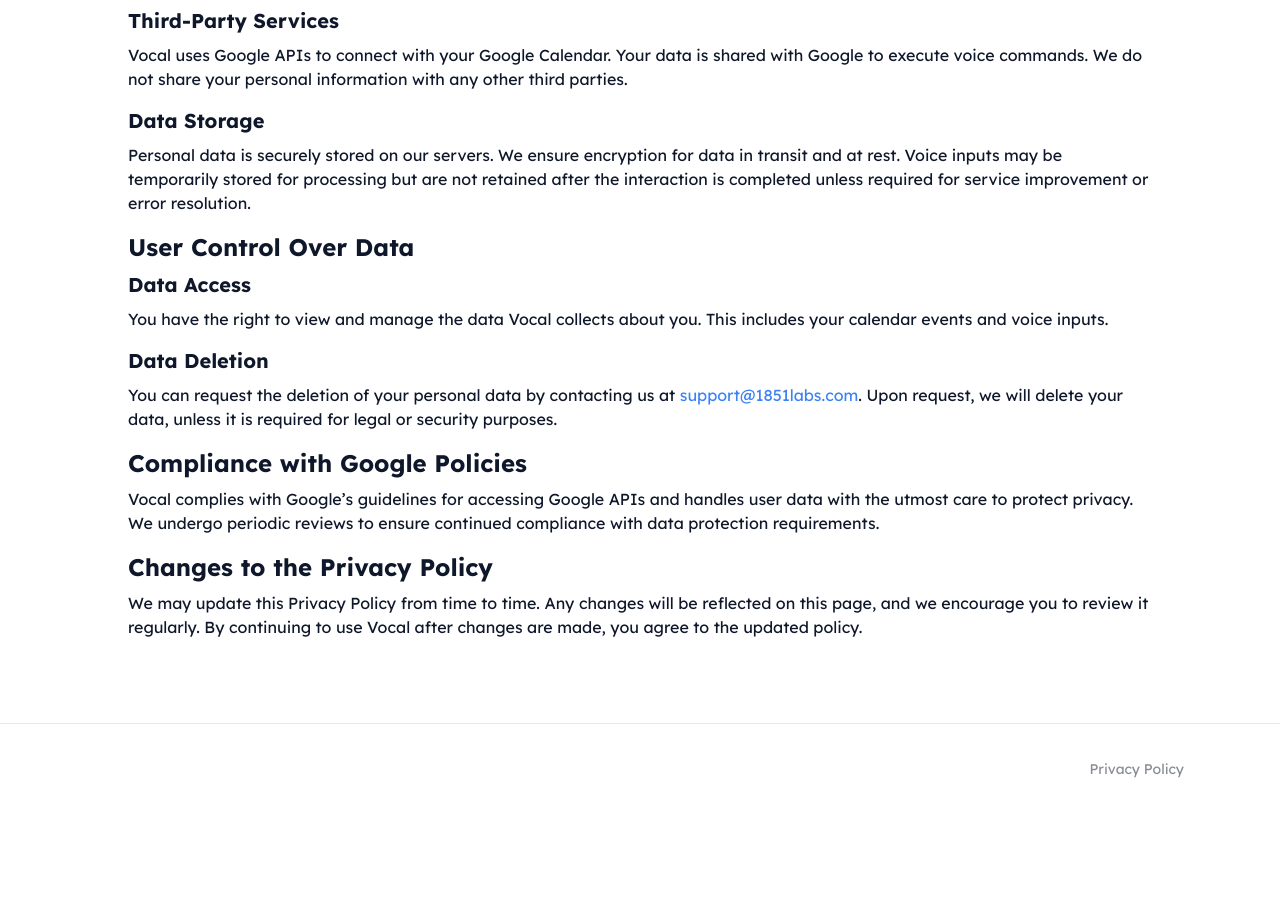
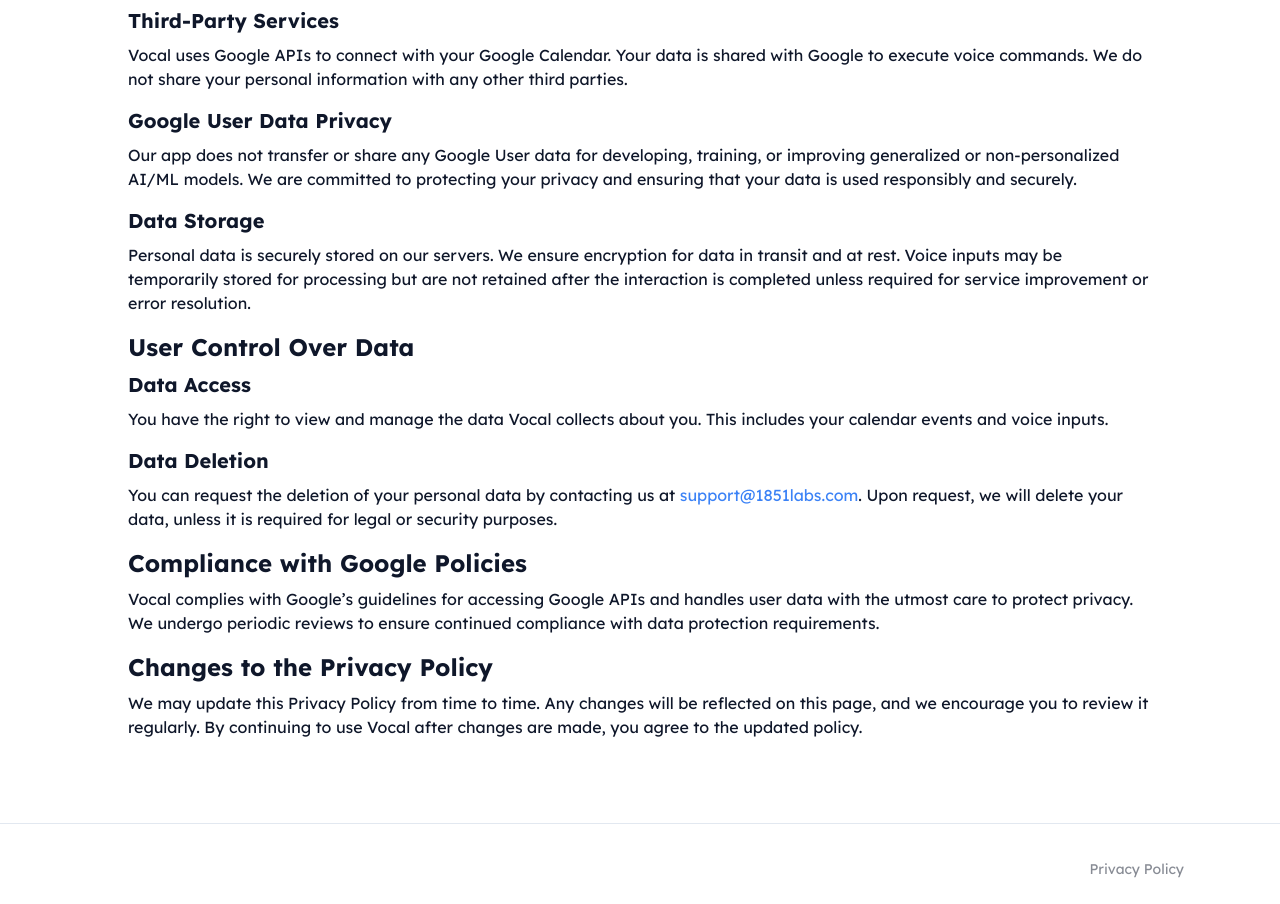
Before and after one commit to 1851-labs/scheduler, a Next.js app in the folder App/: page /privacy-policy in a window 1280 px wide. Shown: the part 913-1817 px from the top of the page. Before the commit the page ends 1736 px from the top, so only its background shows below. Built offline with nearby package versions, Linux system fonts and the light colour scheme; no server answers.

Commit message:
update privacy policy

```diff
--- a/App/app/privacy-policy/page.tsx
+++ b/App/app/privacy-policy/page.tsx
@@ -7,7 +7,6 @@
       <Header />
       <div className="container mx-auto px-16 py-8 md:px-32 md:py-12">
         <h1 className="text-3xl font-bold mb-4">VoCal Privacy Policy 🔒</h1>
-
         <h2 className="text-2xl font-bold mb-2">Introduction</h2>
         <p className="mb-4">
           Vocal is a voice-based calendar management app that connects to Google
@@ -17,7 +16,6 @@
           ensures compliance with relevant data protection regulations and
           Google’s requirements for apps that access personal information.
         </p>
-
         <h2 className="text-2xl font-bold mb-2">Data We Collect</h2>
         <h3 className="text-xl font-bold mb-2">Personal Data</h3>
         <p className="mb-4">
@@ -39,7 +37,6 @@
           operating system, app version, and unique device identifiers, to
           improve app performance and troubleshoot issues.
         </p>
-
         <h2 className="text-2xl font-bold mb-2">How We Use Your Data</h2>
         <p className="mb-4">
           Voice Processing: Voice inputs are used to process your requests,
@@ -53,13 +50,19 @@
           Improving Services: Non-identifiable data is used to analyze usage
           patterns and improve our services.
         </p>
-
         <h2 className="text-2xl font-bold mb-2">Data Sharing and Storage</h2>
         <h3 className="text-xl font-bold mb-2">Third-Party Services</h3>
         <p className="mb-4">
           Vocal uses Google APIs to connect with your Google Calendar. Your data
           is shared with Google to execute voice commands. We do not share your
           personal information with any other third parties.
+        </p>
+        <h3 className="text-xl font-bold mb-2">Google User Data Privacy</h3>
+        <p className="mb-4">
+          Our app does not transfer or share any Google User data for
+          developing, training, or improving generalized or non-personalized
+          AI/ML models. We are committed to protecting your privacy and ensuring
+          that your data is used responsibly and securely.
         </p>
         <h3 className="text-xl font-bold mb-2">Data Storage</h3>
         <p className="mb-4">
@@ -68,7 +71,6 @@
           stored for processing but are not retained after the interaction is
           completed unless required for service improvement or error resolution.
         </p>
-
         <h2 className="text-2xl font-bold mb-2">User Control Over Data</h2>
         <h3 className="text-xl font-bold mb-2">Data Access</h3>
         <p className="mb-4">
@@ -84,7 +86,6 @@
           . Upon request, we will delete your data, unless it is required for
           legal or security purposes.
         </p>
-
         <h2 className="text-2xl font-bold mb-2">
           Compliance with Google Policies
         </h2>
@@ -94,7 +95,6 @@
           periodic reviews to ensure continued compliance with data protection
           requirements.
         </p>
-
         <h2 className="text-2xl font-bold mb-2">
           Changes to the Privacy Policy
         </h2>
```
